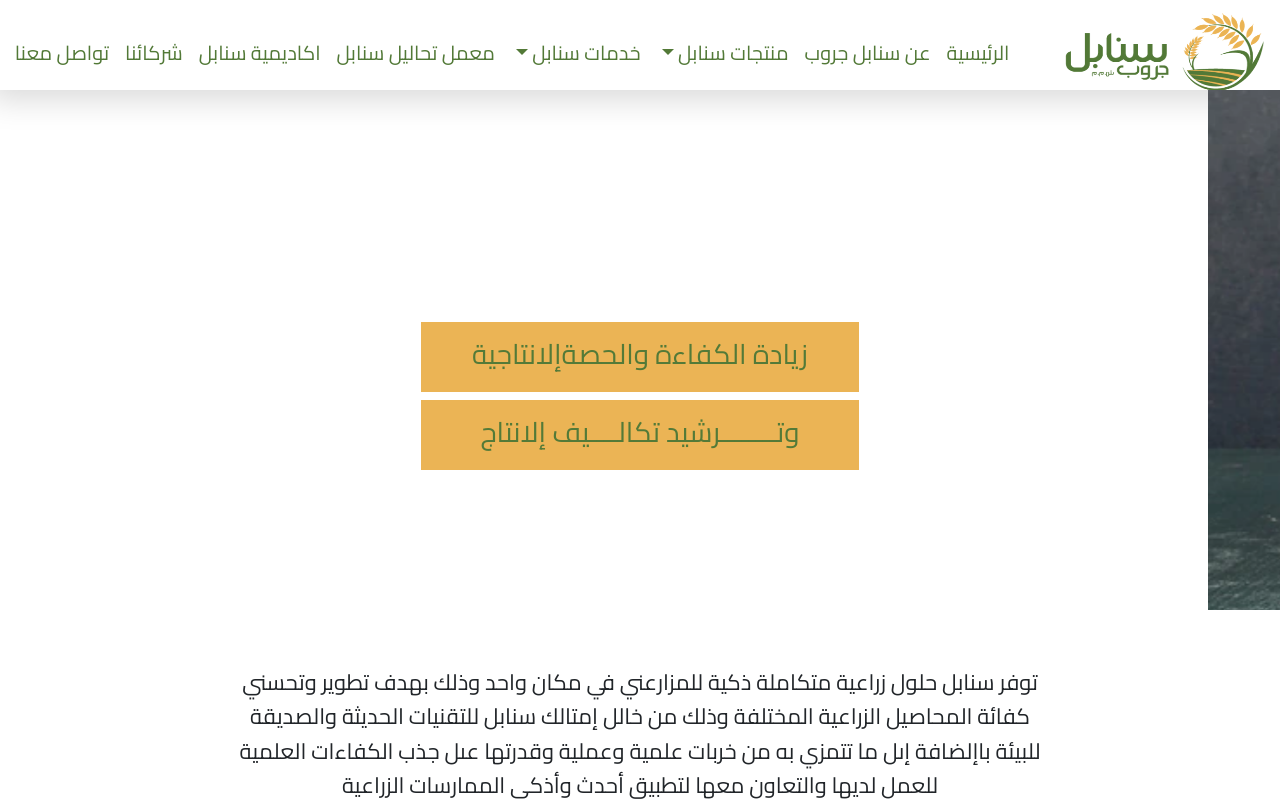
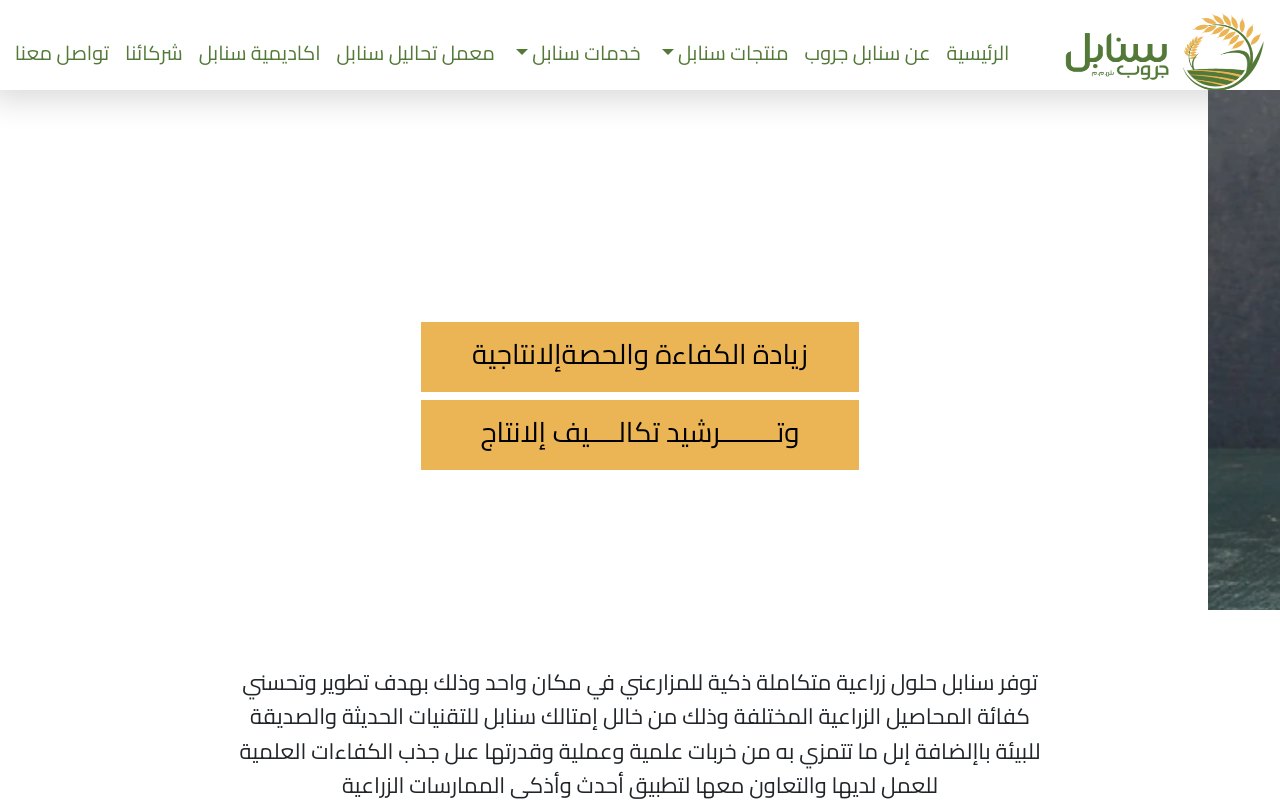
Before and after one commit to doaamahmoud/sanbel-degin, an Angular app: page /Home in a window 1280 px wide. Shown: the top 801 px of the page. Built offline with nearby package versions, Linux system fonts and the light colour scheme; no server answers.

Commit message:
some updates on design

```diff
--- a/src/app/Components/contact-us/contact-us.component.html
+++ b/src/app/Components/contact-us/contact-us.component.html
@@ -44,7 +44,7 @@
               <ul class="list-unstyled info">
                 <li ><i class="fa fa-map-marker" aria-hidden="true"></i> {{brn.address}}</li>
                 <li><i class="fa fa-phone" aria-hidden="true"></i>{{brn.phone1}}        {{brn.phone2}}</li>
-                <li><i class="fa fa-envelope-o" aria-hidden="true"></i>{{brn.email}}</li>
+                <li><i class="fa fa-envelope-o" aria-hidden="true"></i><a href="mailto:{{brn.email}}"></a>{{brn.email}}</li>
               </ul>
             </div>
             <div class="col-4">
--- a/src/app/Components/contact-us/contact-us.component.scss
+++ b/src/app/Components/contact-us/contact-us.component.scss
@@ -58,7 +58,10 @@ input:focus ~ label,  input:valid ~ label, textarea:focus ~label , textarea:vali
     color: white;
     border: 0;
   }
-
+.card_button:hover{
+  background: white;
+  color:  rgba(82, 121, 55, 0.8);
+}
   .info{
     .p1{
       font-weight: bold;
--- a/src/app/Components/home/home.component.scss
+++ b/src/app/Components/home/home.component.scss
@@ -1,6 +1,9 @@
 $Main:#537A38;
 $Second:#EBB455;
 
+.hero-headline{
+  color: black;
+}
 input[type="radio"] {
   appearance: none;
   background-color: #fff;
```
